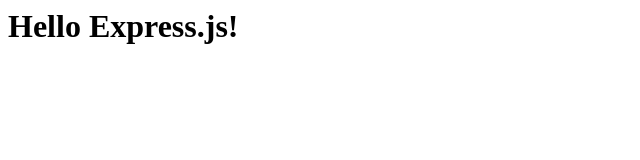
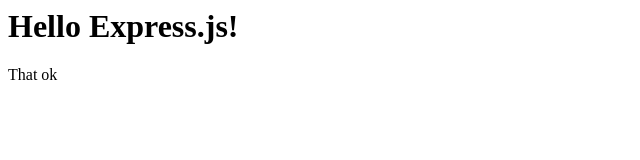
Before and after one commit to medlot/web-server, a website: page public/index.html in a window 1280 px wide. Shown: the full height of the page, 0-640 px from the left. Drawn offline with Linux system fonts and the light colour scheme.

Commit message:
update index

```diff
--- a/public/index.html
+++ b/public/index.html
@@ -5,5 +5,6 @@
     </head>
     <body>
         <h1>Hello Express.js!</h1>
+        <p>That ok </p>
     </body>
 </html>
```
